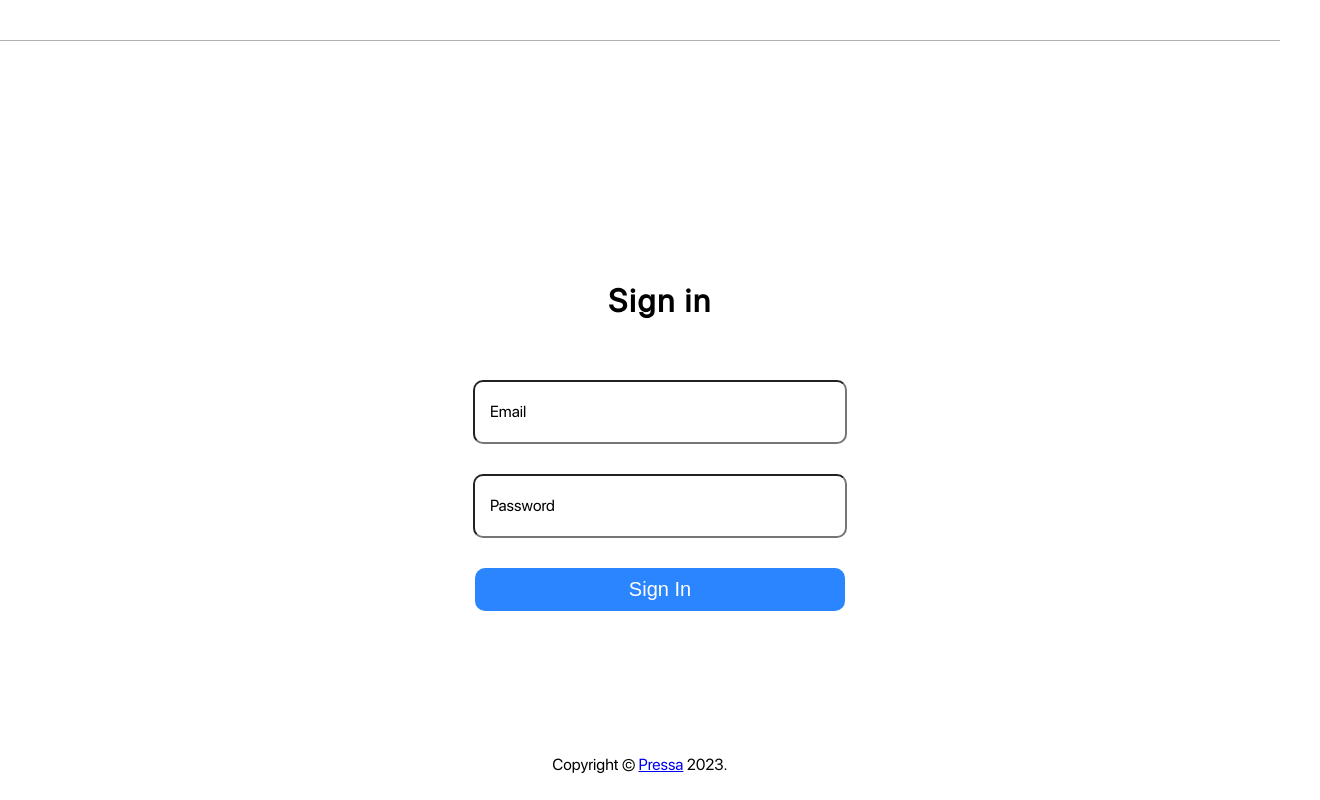
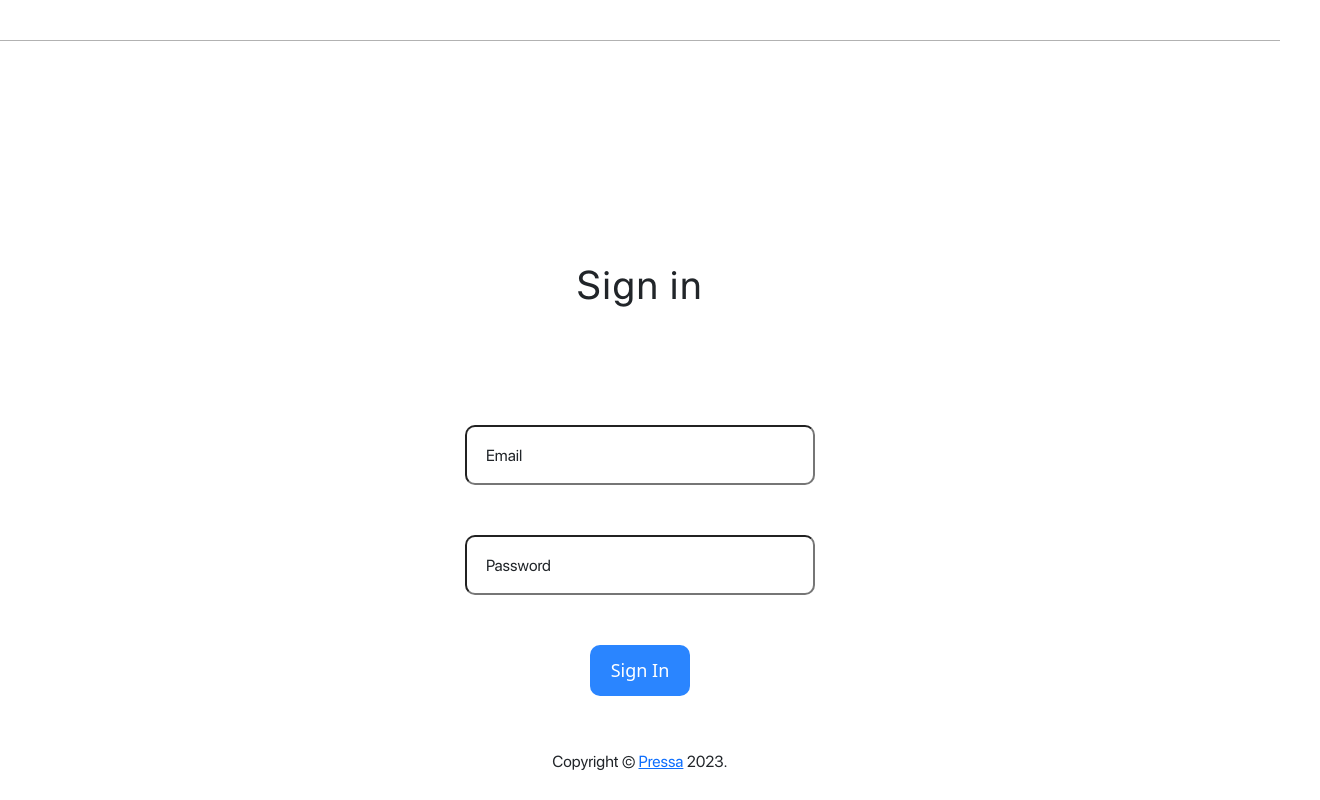
Before and after one commit to davronkhamdamov/car-shop-front, a React (Create React App) app: page /login in a window 1280 px wide. Shown: the whole page, 1320 px wide, since content can reach past the window. Built offline with nearby package versions, Linux system fonts and the light colour scheme.

Commit message:
admin and profile added to router

```diff
--- a/package.json
+++ b/package.json
@@ -6,11 +6,14 @@
     "react": "^18.2.0",
     "react-dom": "^18.2.0",
     "react-icons": "^4.8.0",
+    "react-lazy-load-image-component": "^1.5.6",
+    "react-paginate": "^8.2.0",
     "react-redux": "^8.0.5",
     "react-router-dom": "^6.11.2",
     "react-scripts": "^5.0.1",
     "react-toastify": "^9.1.3",
-    "redux": "^4.2.1"
+    "redux": "^4.2.1",
+    "swiper": "^9.3.2"
   },
   "scripts": {
     "start": "react-scripts start",
--- a/src/Router.jsx
+++ b/src/Router.jsx
@@ -9,6 +9,8 @@ import Category from "./pages/Category/Category.jsx";
 import Login from "./pages/Login/Login.jsx";
 import Model_details from "./pages/ModelDetails/Model_details";
 import PageNotFound from "./pages/PageNotFound/PageNotFound";
+import Profile from "./pages/Profile/Profile";
+import Admin from "./pages/Admin/Admin.jsx";
 
 const rout = createBrowserRouter(
   createRoutesFromElements(
@@ -16,7 +18,9 @@ const rout = createBrowserRouter(
       <Route index element={<Category />} />
       <Route path="/cars/:id" element={<Model_details />} />
       <Route path="/login" element={<Login />} />
+      <Route path="/profile" element={<Profile />} />
       <Route path="*" element={<PageNotFound />} />
+      <Route path="/admin" element={<Admin />} />
     </Route>
   )
 );
--- a/src/index.css
+++ b/src/index.css
@@ -1,3 +1,8 @@
+* {
+  margin: 0;
+  padding: 0;
+  box-sizing: border-box;
+}
 @font-face {
   font-family: "SF pro";
   font-style: normal;
@@ -5,7 +10,5 @@
   src: local("SF pro"), url("./assets//fonts//SF-Pro-Display-Regular.otf");
 }
 body {
-  margin: 0;
-  padding: 0;
   font-family: "SF pro", sans-serif;
 }
--- a/src/pages/Login/Login.css
+++ b/src/pages/Login/Login.css
@@ -1,9 +1,3 @@
-.copyright {
-  position: absolute;
-  bottom: 10px;
-  left: 50%;
-  transform: translate(-50%);
-}
 .login_wrapper {
   max-width: 800px;
   width: 100%;
@@ -12,13 +6,14 @@
   flex-direction: column;
   margin: 0 auto;
   margin-top: 200px;
+  gap: 30px;
 }
 .loginForm {
   width: 100%;
   display: flex;
   align-items: center;
   flex-direction: column;
-  gap: 30px;
+  gap: 50px;
 }
 .email_wrapper,
 .password_wrapper {
@@ -27,7 +22,7 @@
 .email_wrapper input,
 .password_wrapper input {
   width: 350px;
-  height: 40px;
+  height: 60px;
   border-radius: 10px;
   padding: 10px;
   outline: none;
@@ -35,11 +30,11 @@
 .email_wrapper label,
 .password_wrapper label {
   position: absolute;
-  top: 20px;
+  top: 18px;
   left: 15px;
-  transition: 0.3s;
+  transition: 0.2s ease-in-out;
   width: max-content;
-  padding: 2px;
+  padding: 1px 6px;
   background: #fff;
   user-select: none;
 }
@@ -51,14 +46,23 @@
   font-size: 16px;
 }
 .loginSubmitBtn {
-  width: 370px;
-  padding: 10px;
+  max-width: 100px;
+  padding: 12px;
   border-radius: 10px;
+  width: 100%;
   background: #2a85ff;
   color: #fff;
-  font-size: 20px;
+  font-size: 18px;
   border: none;
+  font-family: system-ui, -apple-system, BlinkMacSystemFont, "Segoe UI", Roboto,
+    Oxygen, Ubuntu, Cantarell, "Open Sans", "Helvetica Neue", sans-serif;
 }
 .signinTitle {
   letter-spacing: 2px;
 }
+.copyright {
+  position: absolute;
+  bottom: 10px;
+  left: 50%;
+  transform: translate(-50%);
+}
```
Also changed, not shown: 2 other files (tests, documents, lock files or other folders).
